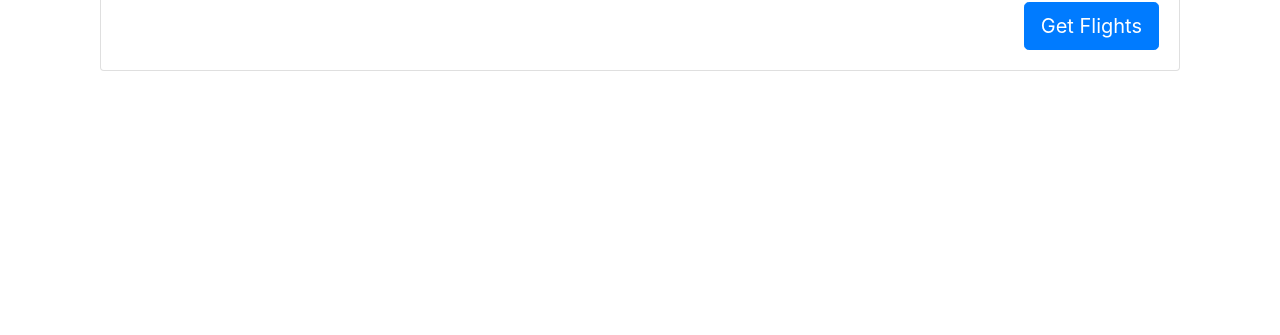
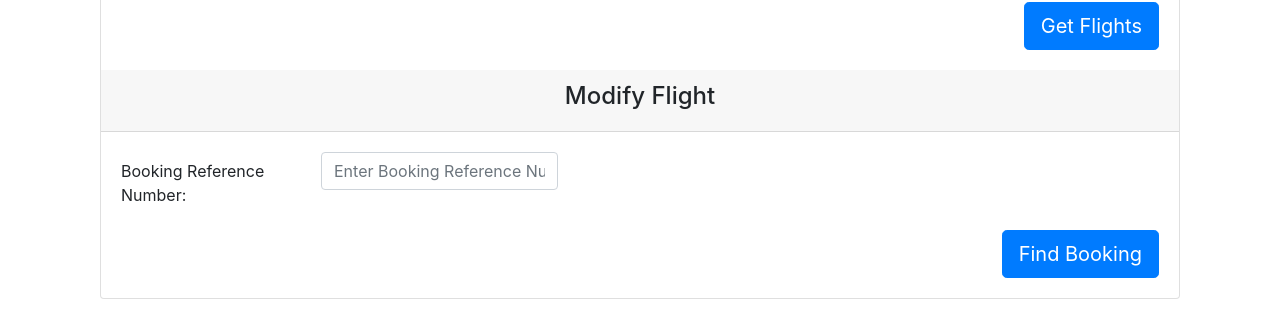
Before and after one commit to vaibhav50596/AirlineReservationSystemFrontend, an Angular app: page /search-flight in a window 1280 px wide. Shown: the part 431-766 px from the top of the page. Built offline with nearby package versions, Linux system fonts and the light colour scheme; no server answers.

Commit message:
Added modify flight by booking number form

```diff
--- a/src/app/airline-reservation-system.service.ts
+++ b/src/app/airline-reservation-system.service.ts
@@ -48,4 +48,13 @@ export class AirlineReservationSystemService {
     .pipe(tap(routes => console.log('Available seats')),
         catchError(this.handleError('getAvailableSeats', [])));
   }
+
+  //Thanmayee's addition
+  getBooking(id : number): Observable<any[]>{
+    const httpParams = new HttpParams().set('booking_id', id.toString());
+    return this.http.get<any[]>(this.apiUrl + 'getbookings/', {params: httpParams})
+    .pipe(tap(routes => console.log('Booking')),
+        catchError(this.handleError('getBooking', [])));
+  }
+  //End Thanmayee's Addition
 }
--- a/src/app/flights-view/flights-view.component.html
+++ b/src/app/flights-view/flights-view.component.html
@@ -12,7 +12,7 @@
                     <span><strong> At: </strong>{{ flight?.departure_time }}</span>
                 </div>
                 <div class="flight-name">
-                    <img alt="flight" src="../assets/flight.png"/>
+                    <img alt="flight" src="../assets/flight.png" />
                 </div>
                 <div class="flight-name">
                     <span><strong>Arriving To: </strong></span>
@@ -21,7 +21,8 @@
                 </div>
                 <div class="flight-name">
                     <span>{{ flight?.plane_id?.company }}</span>
-                    <button type="button" class="btn btn-primary btn-lg float-right" (click)="selectDepartingFlight(flight)">Select</button>
+                    <button type="button" class="btn btn-primary btn-lg float-right"
+                        (click)="selectDepartingFlight(flight)">Select</button>
                 </div>
 
             </div>
@@ -32,17 +33,48 @@
             <div class="card" *ngFor="let flight of flights">
                 <div>
                     <span>{{ flight?.route_id?.departure_city }}</span>
-                     ----
+                    ----
                     <span>{{ flight?.route_id?.arrival_city }}</span>
                 </div>
                 <div>
                     <span>{{ flight?.departure_time }}</span>
-                     ----
+                    ----
                     <span>{{ flight?.arrival_time }}</span>
                 </div>
                 <div><span>{{ flight?.plane_id?.company }}</span></div>
 
             </div>
         </div>
+
+        <div class="card-body" *ngIf="booking">
+            <h5 class="card-title">Your Booking</h5>
+            <div class="card" *ngFor="let flight of booking">
+                <div class="flight-name">
+                    <span><strong>Departing From: </strong></span>
+                    <span>{{ flight?.trip_id?.route_id?.departure_city }}</span>
+                    <span><strong> At: </strong>{{ flight?.trip_id?.departure_time }}</span>
+                </div>
+                <div class="flight-name">
+                    <img alt="flight" src="../assets/flight.png" />
+                </div>
+                <div class="flight-name">
+                    <span><strong>Arriving To: </strong></span>
+                    <span>{{ flight?.trip_id?.route_id?.arrival_city }}</span>
+                    <span><strong> At: </strong>{{ flight?.trip_id?.arrival_time }}</span>
+                </div>
+                <div class="flight-name">
+                    <span><strong>Company: </strong></span>
+                    <span>{{ flight?.trip_id?.plane_id?.company }}</span>
+                </div>
+                <div class="flight-name">
+                    <span><strong>Date: </strong></span>
+                    <span>{{ flight?.trip_id?.date }}</span>
+                    <button type="button" class="btn btn-primary btn-lg float-right"
+                        (click)="selectDepartingFlight(flight)">Select</button>
+                </div>
+
+            </div>
+        </div>
+
     </div>
 </div>
--- a/src/app/flights-view/flights-view.component.ts
+++ b/src/app/flights-view/flights-view.component.ts
@@ -13,16 +13,22 @@ export class FlightsViewComponent implements OnInit {
   state$: Observable<object>;
   flights: any[] = [];
   isRoundTrip: boolean = false;
+  booking: any[] = [];
 
   constructor(private airlineService: AirlineReservationSystemService, public activatedRoute: ActivatedRoute,
     private router: Router) { }
 
   ngOnInit(): void {
+    this.booking = []
     this.state$ = this.activatedRoute.paramMap.pipe(map(() => window.history.state));
     this.state$.subscribe(res => {
       if (res && res['data']) {
         this.getFlights(res['data']['id'], res['data']['departDate'], res['data']['returnDate']);
         this.isRoundTrip = res['data']['returnDate'] ? true : false;
+      }
+      if(res && res['booking']){
+        console.log(res['booking']);
+        this.booking=res['booking'];
       }
     })
   }
@@ -34,6 +40,7 @@ export class FlightsViewComponent implements OnInit {
         console.log(res);
         this.flights = [];
         this.flights = res;
+        console.log("Flights data: ", this.flights)
       }, err => {
         console.log(err);
       });
--- a/src/app/search-flight/search-flight.component.html
+++ b/src/app/search-flight/search-flight.component.html
@@ -61,6 +61,27 @@
                 </div>
             </form>
         </div>
+
+        <!-- Thanmayee's addition -->
+        <div class="card-header">
+            <h4>Modify Flight</h4>
+        </div>
+        <div class="card-body">
+            <form [formGroup]="modifyFlightForm">
+                <div class="form-group row">
+                    <label for="bookingNumber" class="col-sm-3 col-form-label form-label">Booking Reference Number: </label>
+                    <div class="col-sm-3">
+                        <input type="text" class="form-control" id="bookingNumber" formControlName="modifyBooking"
+                            placeholder="Enter Booking Reference Number" autocomplete="off">
+                    </div>
+                </div>
+                <div class="float-right">
+                    <button type="button" class="btn btn-primary btn-lg" (click)="getFlightBooking()">Find Booking</button>
+                </div>
+            </form>
+        </div>
+        <!-- End Thanmayee's addition -->
+
     </div>
 </div>
 
--- a/src/app/search-flight/search-flight.component.ts
+++ b/src/app/search-flight/search-flight.component.ts
@@ -18,6 +18,11 @@ export class SearchFlightComponent implements OnInit {
   departureRoutes: any[] = [];
   arrivalRoutes: any[] = [];
 
+  //Thanmayee's addition
+  modifyFlightForm: FormGroup
+  booking: any={};
+  //End Thanmayee's addition
+
   constructor(private airlineService: AirlineReservationSystemService, private router: Router) { }
 
   ngOnInit(): void {
@@ -27,6 +32,12 @@ export class SearchFlightComponent implements OnInit {
     }, err => {
       console.log(err);
     });
+
+    //Thanmayee's addition
+    this.createModifyFlightForm();
+    //Give this the booking number from the front end!!!!
+
+    //End Thanmayee's Addition
   }
 
   createForm() {
@@ -37,6 +48,13 @@ export class SearchFlightComponent implements OnInit {
       returnDate: new FormControl()
     });
   }
+
+    //Thanmayee's addition
+  createModifyFlightForm(){
+    this.modifyFlightForm = new FormGroup({
+      modifyBooking: new FormControl(),
+    });
+  }//End Thanmayee's Addition
 
   getFlights() {
     let obj = {};
@@ -91,4 +109,19 @@ export class SearchFlightComponent implements OnInit {
     }
   }
 
+  // Thanmayee's addition
+  getFlightBooking(){
+    if (this.modifyFlightForm.controls['modifyBooking'].value){
+      this.airlineService.getBooking(this.modifyFlightForm.controls['modifyBooking'].value).subscribe(res => {
+      if(res){
+        this.booking=res;
+        console.log(this.booking);
+        this.router.navigate(['/flights-view'], {state: {booking: this.booking}});
+      }
+      }, err => {
+        console.log(err);
+      });
+    }
+  }
+  //End Thanmayee's Addition
 }
```
